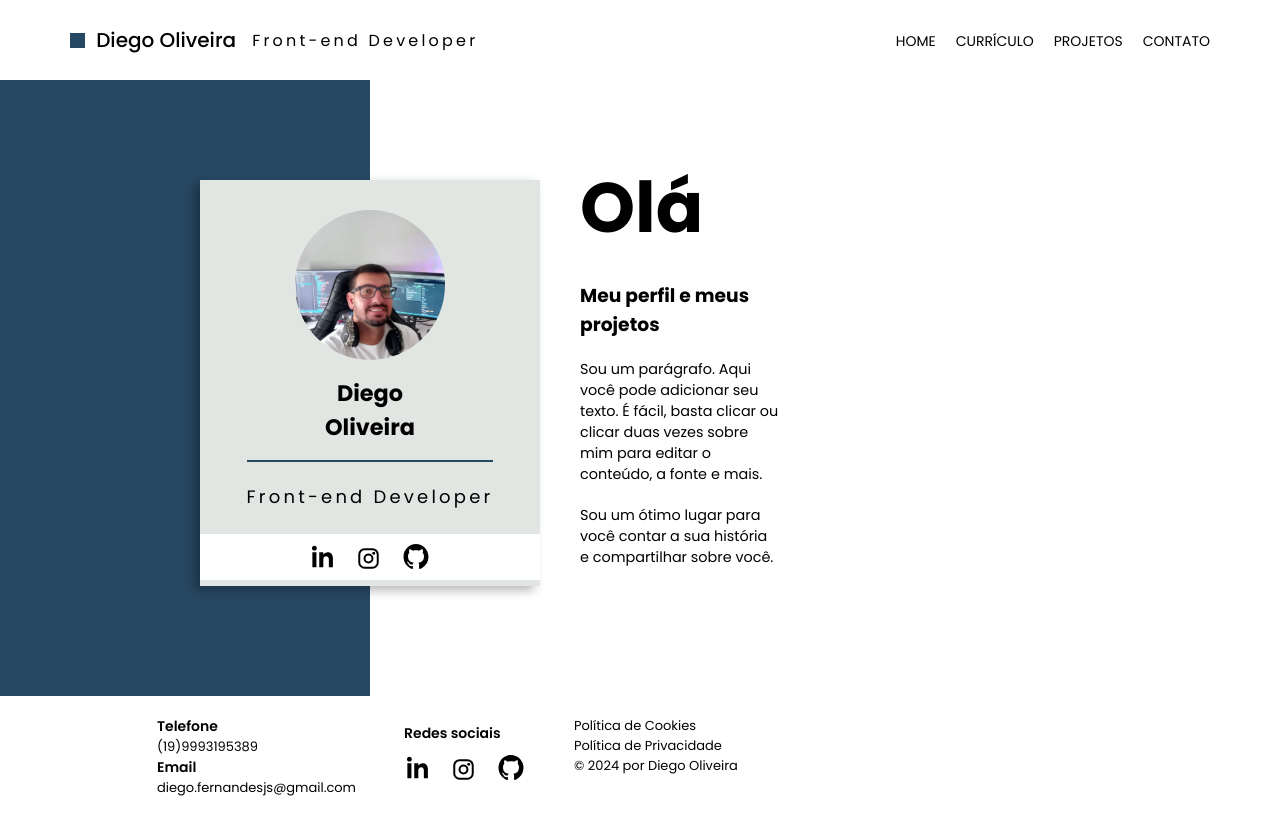
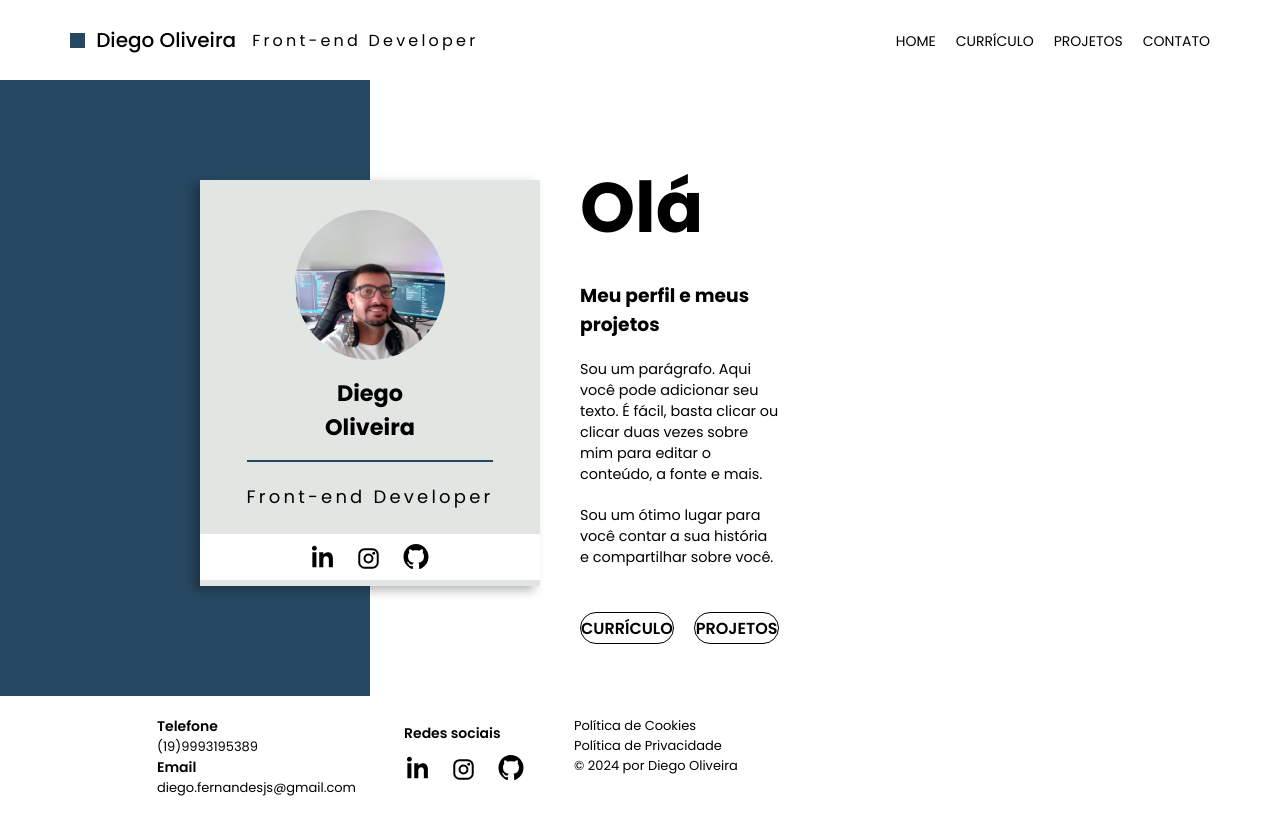
Before and after one commit to DiegoFernands/myPortifolio, a Next.js app: page / in a window 1280 px wide. Built offline with nearby package versions, Linux system fonts and the light colour scheme.

Commit message:
settings

```diff
--- a/src/components/Main/Content/content.tsx
+++ b/src/components/Main/Content/content.tsx
@@ -56,6 +56,33 @@ const SubTitle = styled.div`
 const Text = styled.div`
     font-size: 0.9rem;
 `
+
+const ContainerLink = styled.div`
+    display: flex;
+    gap: 20px;
+`
+const Link = styled.a`
+    border: 1px solid #000;
+    height: 32px;
+    width: 130px;
+    border-radius: 20px;
+    display: flex;
+    align-items: center;
+    justify-content: center;
+    text-transform: uppercase;
+    font-weight: 600;
+    margin-top: 1.5rem;
+    &:hover{
+        background-color: #274862;
+        color: #fff;
+        border: none;
+    }
+
+    @media screen and (max-width: 600px){
+        display: none;
+    }
+`
+
 export default function Content(props : ContentProps){
     return(
         <ContainerContent>
@@ -80,6 +107,10 @@ export default function Content(props : ContentProps){
                     Sou um ótimo lugar para você contar a sua história e compartilhar sobre você.
                 </p>
             </Text>
+            <ContainerLink>
+                <Link href="#">Currículo</Link>
+                <Link href="#">Projetos</Link>
+            </ContainerLink>
         </ContainerContent>
     )
 }
```
